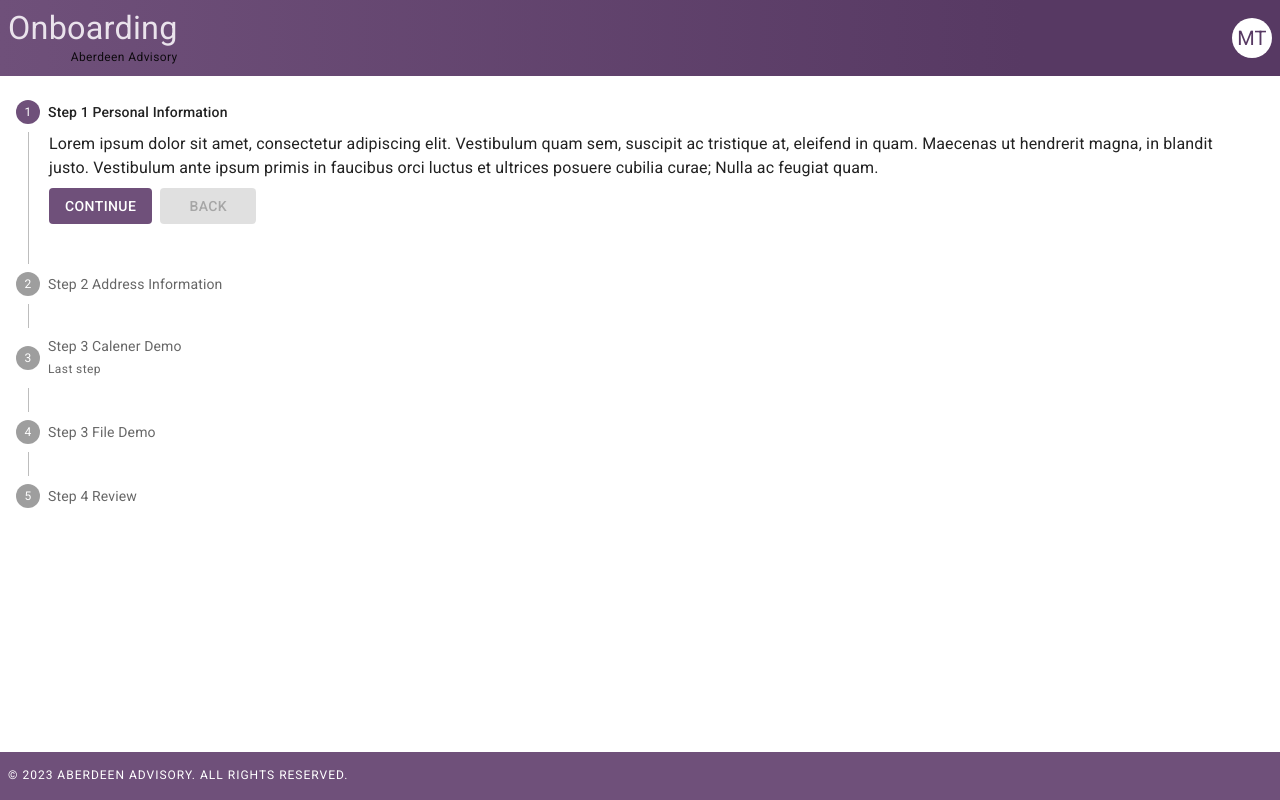
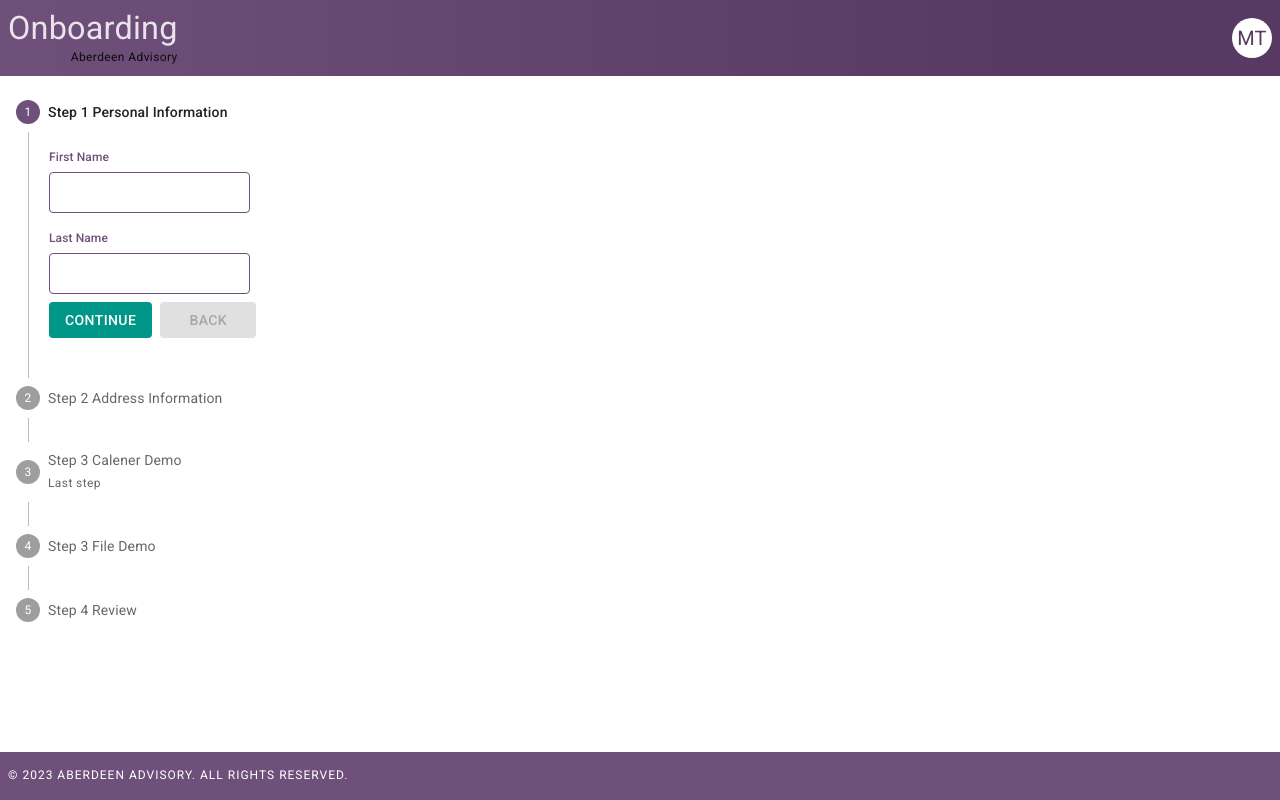
Before and after one commit to jwrigh26/poc-onboarding, a React (Vite) app: page / in a window 1280 px wide. Built offline with nearby package versions, Linux system fonts and the light colour scheme.

Commit message:
Fixed input autofill horrible stuff

```diff
--- /dev/null
+++ b/src/components/Textfield.jsx
@@ -0,0 +1,129 @@
+import { alpha, styled } from '@mui/material/styles';
+import InputBase from '@mui/material/InputBase';
+import Box from '@mui/material/Box';
+import InputLabel from '@mui/material/InputLabel';
+import FormControl from '@mui/material/FormControl';
+import PropTypes from 'prop-types';
+
+export default function Textfield({ id, label, ...props }) {
+  return (
+    <FormControl variant="standard">
+      <StyledInputLabel shrink htmlFor={id}>
+        {label}
+      </StyledInputLabel>
+      <BootstrapInput id={id} {...props} />
+    </FormControl>
+  );
+}
+
+Textfield.propTypes = {
+  id: PropTypes.string.isRequired,
+  label: PropTypes.string.isRequired,
+};
+
+const StyledInputLabel = styled((props) => <InputLabel {...props} />)(
+  ({ theme }) => ({
+    ...theme.typography.subtitle1,
+    fontWeight: theme.typography.fontWeightMedium,
+    color: theme.palette.primary.main,
+    '&.Mui-focused': {
+      color: theme.palette.primary.light,
+    },
+  })
+);
+
+// BootstrapInput is styled after the old Bootstrap 3.x form elements
+const BootstrapInput = styled((props) => (
+  //   <InputBase
+  //     defaultValue="ted"
+  //     inputProps={{ autoComplete: 'off' }}
+  //     {...props}
+  //   />
+  <InputBase {...props} />
+))(({ theme }) => ({
+  'label + &': {
+    marginTop: theme.spacing(3),
+  },
+  '& .MuiInputBase-input': {
+    borderRadius: 4,
+    position: 'relative',
+    backgroundColor: theme.palette.background.paper,
+    // backgroundColor: theme.palette.mode === 'light' ? '#F3F6F9' : '#1A2027',
+    border: '1px solid',
+    borderColor: theme.palette.primary.main,
+    // borderColor: theme.palette.mode === 'light' ? '#E0E3E7' : '#2D3843',
+    fontSize: 16,
+    width: 'auto',
+    padding: theme.spacing(1),
+    'input:-internal-autofill-selected': {
+      backgroundColor: theme.palette.background.paper,
+    },
+    transition: theme.transitions.create([
+      'border-color',
+      'background-color',
+      'box-shadow',
+    ]),
+    // Not doing this for now, but this is how to change the font
+    // Use the system font instead of the default Roboto font.
+    //   fontFamily: [
+    //     '-apple-system',
+    //     'BlinkMacSystemFont',
+    //     '"Segoe UI"',
+    //     'Roboto',
+    //     '"Helvetica Neue"',
+    //     'Arial',
+    //     'sans-serif',
+    //     '"Apple Color Emoji"',
+    //     '"Segoe UI Emoji"',
+    //     '"Segoe UI Symbol"',
+    //   ].join(','),
+    '&:focus': {
+      boxShadow: `${alpha(theme.palette.primary.light, 0.25)} 0 0 0 0.2rem`,
+      borderColor: theme.palette.primary.light,
+      backgroundColor: theme.palette.background.paper,
+    },
+    // 'input:-webkit-autofill': overrides,
+    // 'input:-webkit-autofill:hover': overrides,
+    // 'input:-webkit-autofill:focus': overrides,
+    // 'input:-webkit-autofill:active': overrides,
+    // 'input:-internal-autofill-selected': overrides,
+    // WebkitBoxShadow: `0 0 0 100px ${theme.palette.background.default} inset !important`,
+    // WebkitTextFillColor: `${theme.palette.text.primary} !important`,
+    WebkitText: {
+      backgroundColor: 'yellow',
+    },
+  },
+}));
+
+const overrides = {
+  //   WebkitBackgroundClip: 'text',
+  webkitTextFillColor: '#ffffff',
+  transition: 'background-color 5000s ease-in-out 0s',
+  boxShadow: 'inset 0 0 20px 20px #23232329',
+  backgroundColor: 'pink !important',
+};
+
+// input:-webkit-autofill,
+// input:-webkit-autofill:hover,
+// input:-webkit-autofill:focus,
+// input:-webkit-autofill:active{
+//     -webkit-background-clip: text;
+//     -webkit-text-fill-color: #ffffff;
+//     transition: background-color 5000s ease-in-out 0s;
+//     box-shadow: inset 0 0 20px 20px #23232329;
+// }
+
+// input:-webkit-autofill,
+// input:-webkit-autofill:hover,
+// input:-webkit-autofill:focus,
+// textarea:-webkit-autofill,
+// textarea:-webkit-autofill:hover,
+// textarea:-webkit-autofill:focus,
+// select:-webkit-autofill,
+// select:-webkit-autofill:hover,
+// select:-webkit-autofill:focus {
+//   border: 1px solid green;
+//   -webkit-text-fill-color: green;
+//   -webkit-box-shadow: 0 0 0px 1000px #000 inset;
+//   transition: background-color 5000s ease-in-out 0s;
+// }
--- a/src/modules/POC/POCStep1.jsx
+++ b/src/modules/POC/POCStep1.jsx
@@ -1,7 +1,9 @@
 import Box from '@mui/material/Box';
 import Button from 'components/Button';
 import PropTypes from 'prop-types';
+import Stack from '@mui/material/Stack';
 import Typography from '@mui/material/Typography';
+import Textfield from 'components/Textfield';
 
 export default function POCStep1({
   index,
@@ -11,11 +13,15 @@ export default function POCStep1({
 }) {
   return (
     <>
-      <Typography>{description}</Typography>
+      <Stack sx={{ mt: 2, gap: 2 }}>
+        <Textfield id="firstName" label="First Name" />
+        <Textfield id="lastName" label="Last Name" />
+      </Stack>
       <Box sx={{ mb: 2 }}>
         <div>
           <Button
             variant="contained"
+            color="secondary"
             onClick={handleNext}
             sx={{ mt: 1, mr: 1 }}
           >
@@ -40,10 +46,3 @@ POCStep1.propTypes = {
   onNext: PropTypes.func.isRequired,
   totalSteps: PropTypes.number.isRequired,
 };
-
-const description = `
-    Lorem ipsum dolor sit amet, consectetur adipiscing elit. Vestibulum
-    quam sem, suscipit ac tristique at, eleifend in quam. Maecenas ut
-    hendrerit magna, in blandit justo. Vestibulum ante ipsum primis in
-    faucibus orci luctus et ultrices posuere cubilia curae; Nulla ac
-    feugiat quam.`;
--- a/src/providers/ThemeProvider.jsx
+++ b/src/providers/ThemeProvider.jsx
@@ -89,6 +89,19 @@ export default function CustomStyles({ children }) {
   return (
     <>
       <CssBaseline />
+      {inputGlobalStyles}
+      <ColorModeContext.Provider value={colorMode}>
+        <ThemeProvider theme={theme}>{children}</ThemeProvider>
+      </ColorModeContext.Provider>
+    </>
+  );
+}
+
+CustomStyles.propTypes = {
+  children: PropTypes.any,
+};
+
+const inputGlobalStyles = (
   <GlobalStyles
     styles={{
       'html, body, #root': {
@@ -108,15 +121,18 @@ export default function CustomStyles({ children }) {
       'input:focus': {
         outline: 'none',
       },
+      'input:-internal-autofill-selected': {
+        backgroundColor: 'transparent !important',
+      },
+      'input:-webkit-autofill': {
+        WebkitBoxShadow: '0 0 0 1000px #fff inset !important',
+        WebkitTextFillColor: '#000 !important',
+        caretColor: '#000 !important',
+      },
+      'input:-webkit-autofill:hover': {
+        WebkitBoxShadow: '0 0 0 1000px #fff inset !important',
+        WebkitTextFillColor: '#000 !important',
+      },
     }}
   />
-      <ColorModeContext.Provider value={colorMode}>
-        <ThemeProvider theme={theme}>{children}</ThemeProvider>
-      </ColorModeContext.Provider>
-    </>
 );
-}
-
-CustomStyles.propTypes = {
-  children: PropTypes.any,
-};
```
Lines whose indentation alone changed are shown as unchanged.
